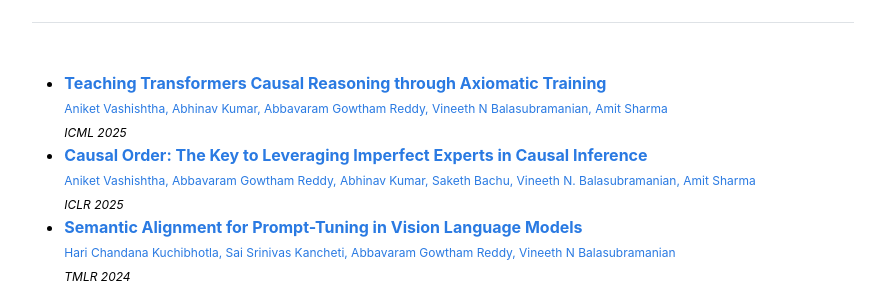
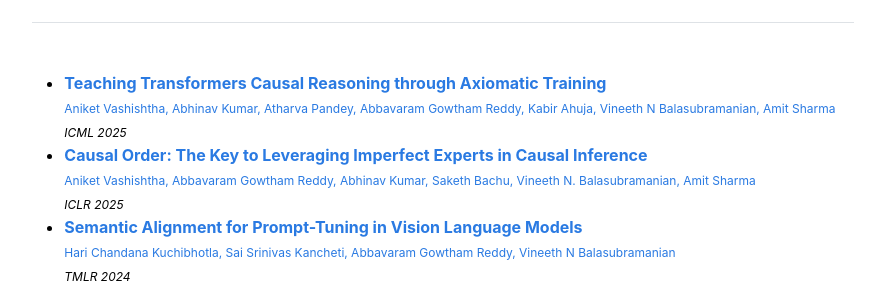
Before and after one commit to gautam0707/gautam0707.github.io, a Jekyll site: the page built from publications.md, in a window 1280 px wide. Shown: the part 225-515 px from the top of the page, without its empty margins (197-1082 px from the left). Built offline with Jekyll 4.4.1, drawn with Linux system fonts in a browser that asks for light colours; a style sheet for code colours, icons or effects is not loaded.

Commit message:
Update publications.yml

```diff
--- a/_data/publications.yml
+++ b/_data/publications.yml
@@ -1,7 +1,7 @@
 index:
 - {venue: 'ICML',
   year: '2025',
-  authors: "Aniket Vashishtha, Abhinav Kumar, Abbavaram Gowtham Reddy, Vineeth N Balasubramanian, Amit Sharma",
+  authors: "Aniket Vashishtha, Abhinav Kumar, Atharva Pandey, Abbavaram Gowtham Reddy, Kabir Ahuja, Vineeth N Balasubramanian, Amit Sharma",
   title: 'Teaching Transformers Causal Reasoning through Axiomatic Training',
   url: 'https://arxiv.org/pdf/2407.07612'}
 - {venue: 'ICLR',
```
